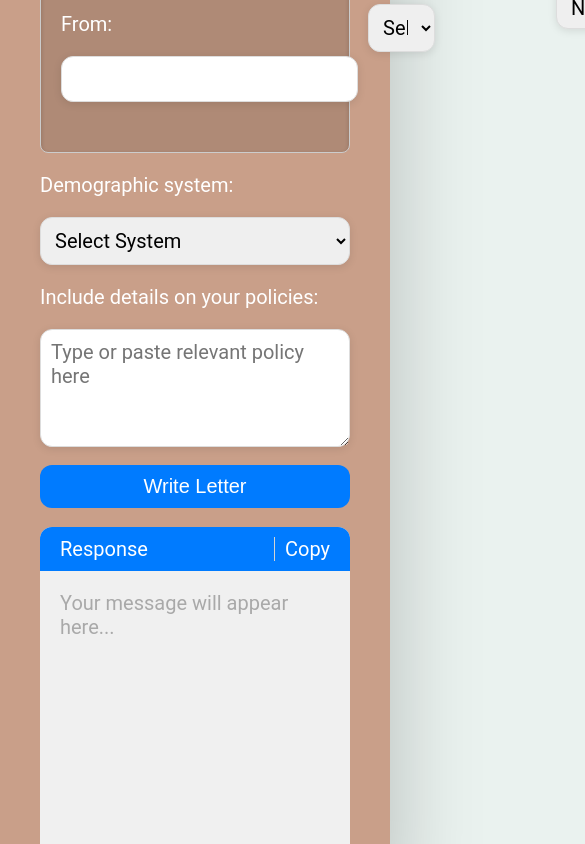
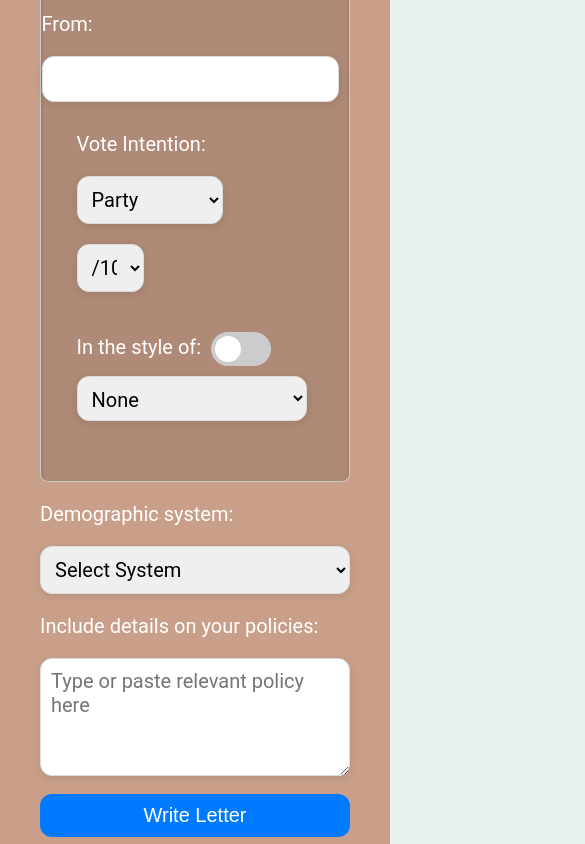
Before and after one commit to Red-Cardigan/votespeaker, a Next.js app: page / in a window 390 px wide. Shown: the part 940-1784 px from the top of the page, 585 px wide, since content can reach past the window. Built offline with nearby package versions, Linux system fonts and the light colour scheme.

Commit message:
Adjusted prompt

```diff
--- a/src/components/FormComponent.js
+++ b/src/components/FormComponent.js
@@ -71,7 +71,8 @@ const FormComponent = () => {
     };
     try {
       const detailsSection = formData.description ? `\n\n${formData.description}.` : '';
-      const prompt = `You're an expert writer of persuasive letters, and candidate for local Labour MP. Write a persuasive letter ${nameOccupationLocation}${formData.voteIntention} in the style of ${formData.style} to persuade them to vote for you in the upcoming election. Use their demographic category ${formData.demographic}. \n\n${formData.tone}${detailsSection}`;
+      const prompt = `You're an expert writer of persuasive letters, and candidate for local Labour MP. Write a clear and convincing letter in British English ${nameOccupationLocation}${formData.voteIntention} in the style of ${formData.style}, to persuade them to vote for you in the upcoming election.\n\n${formData.tone}\n\nWhere relevant, explain how your policies align with their values. Your policies:\n${detailsSection}`;
+      // Use elements from their broad demographic category "${formData.demographic}"
       console.log(prompt)
       const response = await handleFormSubmission(prompt);
       if (response.generatedText) {
--- a/src/components/VoteIntention.js
+++ b/src/components/VoteIntention.js
@@ -18,7 +18,7 @@ function VoteIntention({ onIntentionChange }) {
 
   return (
     <div>
-      <div className="form-group">
+      <div className="form-group voteintention">
         <label htmlFor="voterIntention">Vote Intention:</label>
         <select
           id="voteIntention"
@@ -52,7 +52,7 @@ function VoteIntention({ onIntentionChange }) {
               value={intentionScale}
               onChange={(e) => setIntentionScale(e.target.value)}
             >
-              <option value="">Select Scale</option>
+              <option value="">/10</option>
               {[...Array(10).keys()].map((number) => (
                 <option key={number + 1} value={number + 1}>
                   {number + 1}
--- a/src/components/styleArea.js
+++ b/src/components/styleArea.js
@@ -14,7 +14,14 @@ const StyleArea = ({ style, setStyle }) => {
   ];
 
   const handleStyleChange = (e) => {
-    setStyle(e.target.value);
+    if (inputMethod === 'dropdown') {
+      // For dropdown, use the selected option's text as the style
+      const selectedText = e.target.options[e.target.selectedIndex].text;
+      setStyle(selectedText);
+    } else {
+      // For freeText, the value is directly used
+      setStyle(e.target.value);
+    }
   };
 
   const toggleInputMethod = () => {
@@ -28,7 +35,7 @@ const StyleArea = ({ style, setStyle }) => {
   };
 
   return (
-    <div className="style-area">
+    <div className="style-area style-select-area">
       <div>
         <label htmlFor="style-select">In the style of:</label>
         <label className="switch" style={{ display: 'inline-block', marginLeft: '10px' }}>
@@ -49,7 +56,7 @@ const StyleArea = ({ style, setStyle }) => {
               onChange={handleStyleChange}
             >
               {predefinedStyles.map((option) => (
-                <option key={option.value} value={option.value}>{option.label}</option>
+                <option key={option.value} value={option.label}>{option.label}</option>
               ))}
             </select>
         </>
--- a/styles/index.css
+++ b/styles/index.css
@@ -119,6 +119,7 @@ body {
 .description-text-area textarea {
   display: block; /* Makes the label and textarea appear on separate lines */
   margin-bottom: 8px; /* Adds some space below each element */
+  margin-top: 20px;
   font-size: 20px;
 }
 
@@ -157,12 +158,6 @@ h1 {
   outline: 2px solid #17a2b8;
 }
 
-.form-group {
-  display: flex;
-  flex-direction: column; /* Stack elements vertically */
-  margin-bottom: 20px; /* Add some space between each form group */
-}
-
 .personal-details {
   border: 1px solid #ccc; /* Light grey border */
   border-radius: 8px; /* Rounded corners for a beveled look */
@@ -171,7 +166,7 @@ h1 {
   padding: 20px; /* Space inside the container */
   margin: 20px 0; /* Space outside the container */
   display: flex;
-  flex-direction: row; /* Stack children vertically */
+  flex-direction: row;
   align-items: flex-start;
   justify-content: space-between;
 }
@@ -201,11 +196,12 @@ h1 {
   width: auto; /* Adjust as needed */
 }
 
-/* Style for each form group to align label and input horizontally */
 .form-group {
   display: flex;
   flex: start; /* Align items to the start of the flex container */
+  flex-direction: column; /* Stack elements vertically */
   gap: 10px; /* Adds space between the dropdowns */
+  margin-bottom: 20px; /* Add some space between each form group */
 }
 
 .form-group label {
@@ -239,7 +235,7 @@ h1 {
 /* Style for the intention scale dropdown, making it narrower */
 #intentionScale {
   margin-top: 0px;
-  width: 40%; /* Adjust the width to make it narrower than #voteIntention */
+  width: 43%; /* Adjust the width to make it narrower than #voteIntention */
 }
 
 .tone-label {
@@ -399,17 +395,19 @@ input:checked + .slider:before {
 }
 
 .response-header {
-  margin: 0px 0; /* Adjust top margin as needed, remove left and right margins */
+  margin: 0 0 0 -2.6%; /* Adjust top margin as needed, remove left and right margins */
   padding: 10px 20px; /* Keep padding to match .response-container */
   background-color: #007bff;
   color: white;
   border-top-left-radius: 12px;
   border-top-right-radius: 12px;
+  height: 40px;
   display: flex;
   justify-content: space-between;
   align-items: center;
   box-sizing: border-box; /* Ensures padding is included in the width */
   cursor: pointer;
+  width: 105.3%;
 }
 
 .response-header.copied {
@@ -436,16 +434,21 @@ input:checked + .slider:before {
 }
 
 .response-container {
-  margin: 80px auto; /* Adjust top margin as needed, auto for left and right margins centers it */
+  display: grid;
+  grid-template-columns: 20px auto 20px; /* Adjust the side spaces */
+  grid-template-rows: 60px auto 20px;
+  margin: 80px auto;
   margin-bottom: 0px;
   background-color: #f0f0f0;
   border-radius: 12px;
   min-height: 350px;
   color: black;
   white-space: pre-wrap;
-  padding: 0px;
-  box-sizing: border-box; /* Include padding in the width calculation */
-  /* Add a specific width or max-width here if needed to control the size */
+  box-sizing: border-box;
+}
+
+.response-container > * {
+  grid-column: 2 / 3;
 }
 
 .response-container.empty {
@@ -469,6 +472,34 @@ input:checked + .slider:before {
   background-color: #28a745; /* Change to green after being clicked */
 }
 
+@media (max-width: 768px) {
+  .personal-details {
+    flex-direction: column;
+    align-items: center; /* Centers the items horizontally */
+  }
+  .details-right {
+    flex-direction: column;
+    margin-left: -60px;
+  }
+  .style-area {
+    display: block; /* Ensures .style-area is treated as a block-level element */
+    width: 130%; /* Ensures it takes the full width of its parent, forcing it onto a new line */
+    margin-top: 20px; /* Optional: Adds some space above .style-area for better spacing */
+  }
+  .switch {
+    display: inline; /* Allows the switch to be inline */
+    vertical-align: middle; /* Aligns the switch vertically in the middle */
+  }
+  .response-container {
+    margin-top: 100px;
+  }
+  .response-header {
+    margin: 0 0 0 -6.8%; /* Adjust top margin as needed, remove left and right margins */
+    padding: 10px 20px; /* Keep padding to match .response-container */
+    width: 113.7%;
+  }
+}
+
 @media (max-width: 400px) { /* Adjust the max-width as needed for your breakpoint */
   .response-header {
     display: flex;
```
